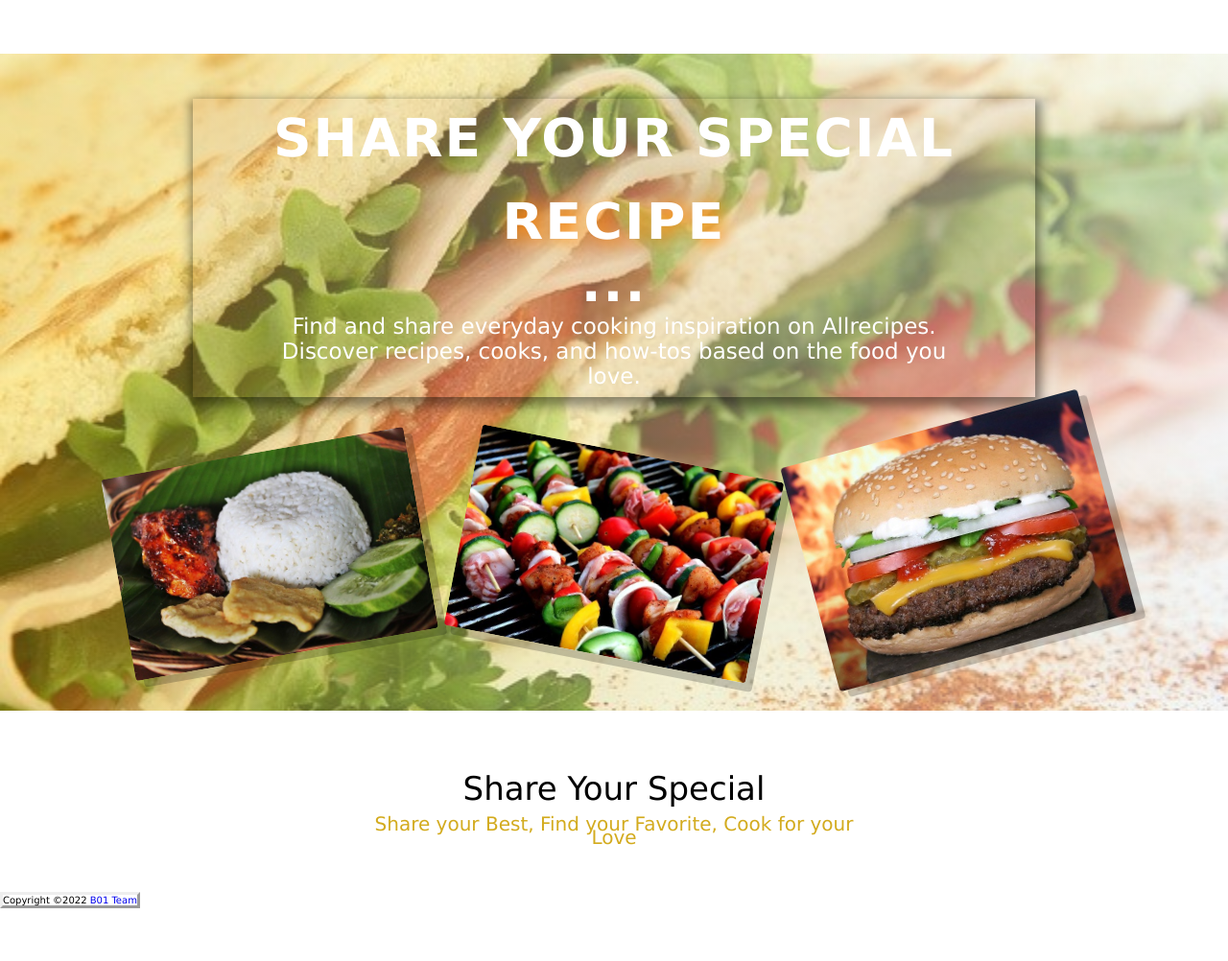
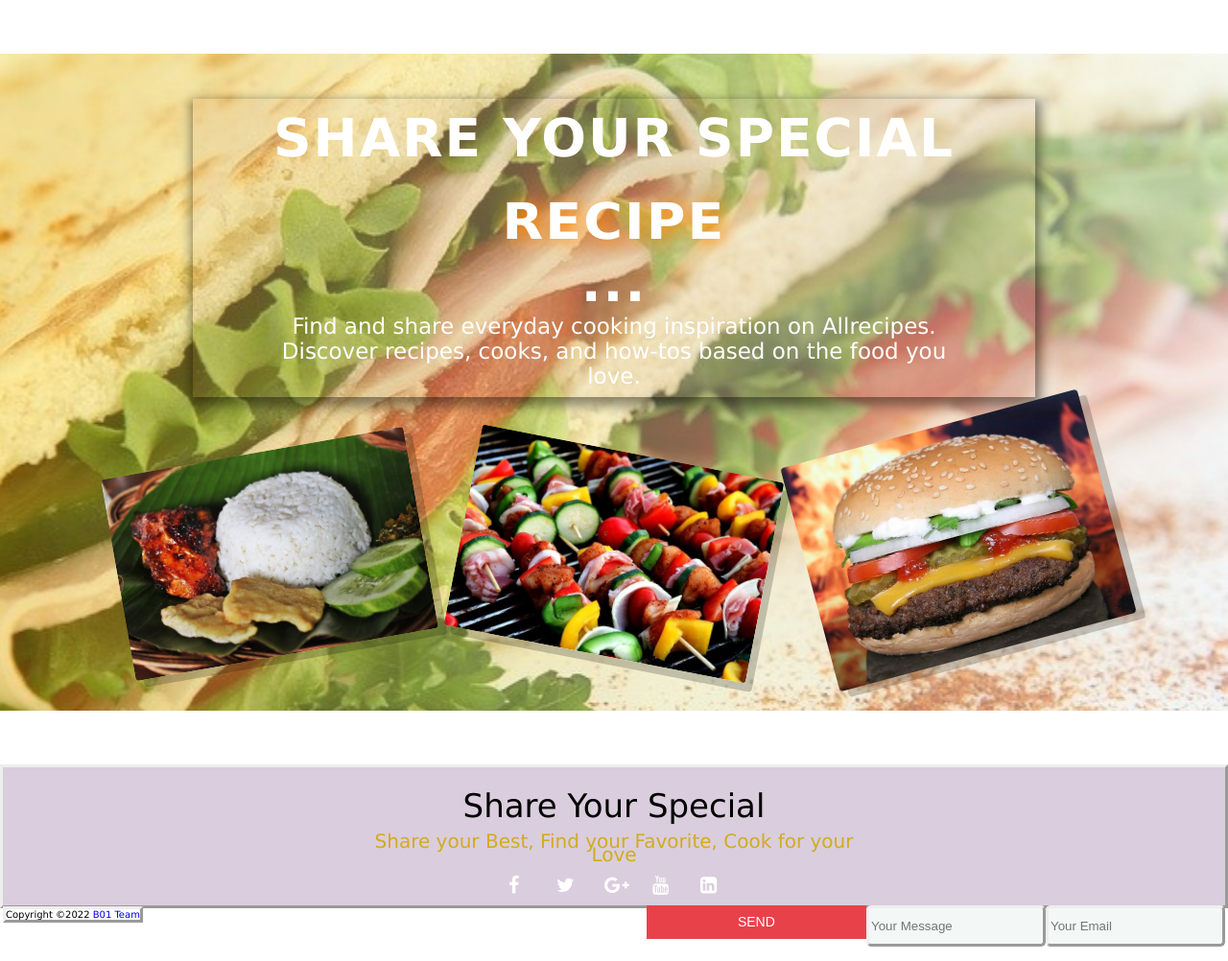
Before and after one commit to admmi6/B01, a plain HTML site: page index.html in a window 1280 px wide. Shown: the whole page at 96% size. Before the commit the page ends 947 px from the top, so only its background shows below. Drawn offline with Linux system fonts and the light colour scheme.

Commit message:
Update index.html

```diff
--- a/index.html
+++ b/index.html
@@ -5,8 +5,9 @@
     <meta http-equiv="X-UA-Compatible" content="IE=edge">
     <meta name="viewport" content="width=device-width, initial-scale=1.0">
     <title>Team B01 | Recipes</title>
-    <link rel="shortcut icon" href="image/1.png" type="image/png">
-    <link rel="stylesheet" href="css/style.css">
+    	<link rel="shortcut icon" href="image/1.png" type="image/png">
+    	<link rel="stylesheet" href="css/style.css">
+	<link rel="stylesheet" href="https://cdnjs.cloudflare.com/ajax/libs/font-awesome/4.7.0/css/font-awesome.min.css" />
 </head>
 <body>
 
@@ -34,11 +35,11 @@
 
 
     <!--  FOOTER    -->
-    <div class="footer-logo">
+    <footer>
+	<div class="footer-logo">
 		<h2>Share Your Special</h2>
-			<p> Share your Best, Find your Favorite, Cook for your Love </p>
+		<p> Share your Best, Find your Favorite, Cook for your Love </p>
 	</div>
-
 	<ul class="footer-content">
 		<li><a href="#"><i class="fa fa-facebook"></i></a></li>
 		<li><a href="#"><i class="fa fa-twitter"></i></a></li>
@@ -51,6 +52,15 @@
    		<p>Copyright &copy;2022 <a href="#">B01 Team</a></p>
 	</div>
 
+	<div class="footer-form">
+    		<input class="footer-form" placeholder="Your Email">
+    		<input class="footer-form" placeholder="Your Message">
+	</div>
+	<div class="footer-news">
+		<button class="btn">Send</button>
+	</div>
+   </footer>
+
 
 </body>
 </html>
```
